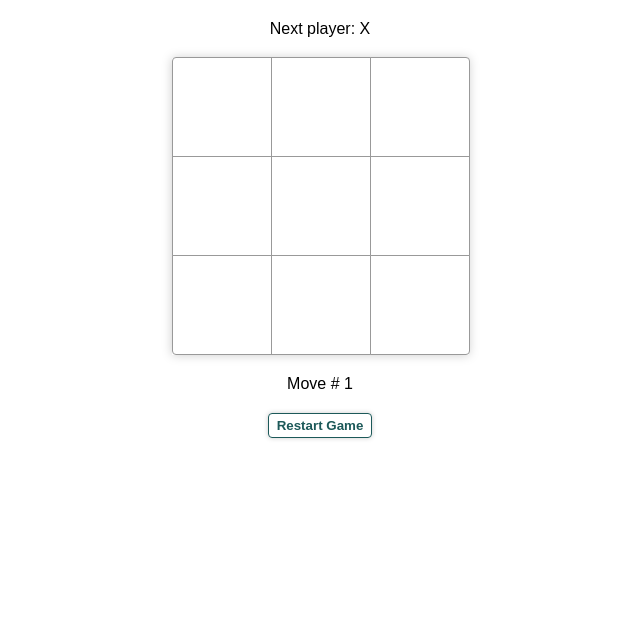
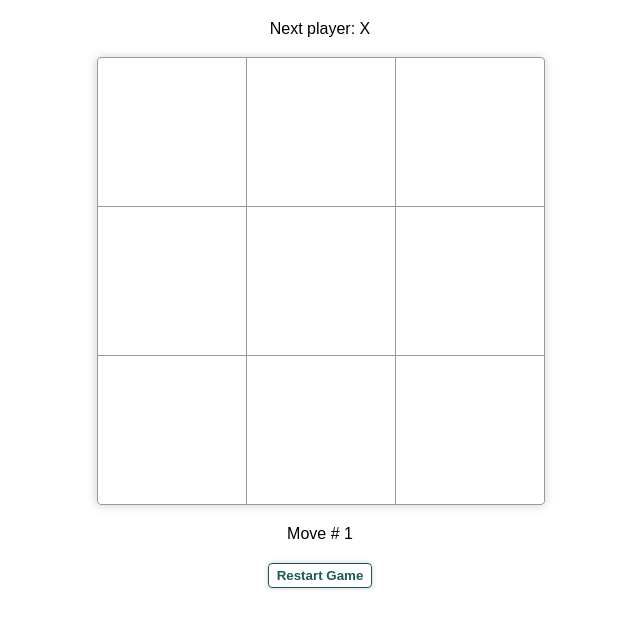
Before and after one commit to laarniastrid/react-tic-tac-toe, a React (Create React App) app: page / in a window 1280 px wide. Shown: the top 628 px of the page, without its empty margins (320-960 px from the left). Built offline with nearby package versions, Linux system fonts and the light colour scheme.

Commit message:
feat: update square styling,

```diff
--- a/src/assets/views/Square/Square.scss
+++ b/src/assets/views/Square/Square.scss
@@ -3,15 +3,15 @@
     color: #565656;
     border: 1px solid #999999;
     float: left;
-    font-size: 48px;
+    font-size: 64px;
     font-weight: bold;
-    line-height: 100px;
-    height: 100px;
+    line-height: 150px;
+    height: 150px;
     margin-right: -1px;
     margin-top: -1px;
     padding: 0;
     text-align: center;
-    width: 100px;
+    width: 150px;
 
     &:hover {
         background: #98d2d2;
```
